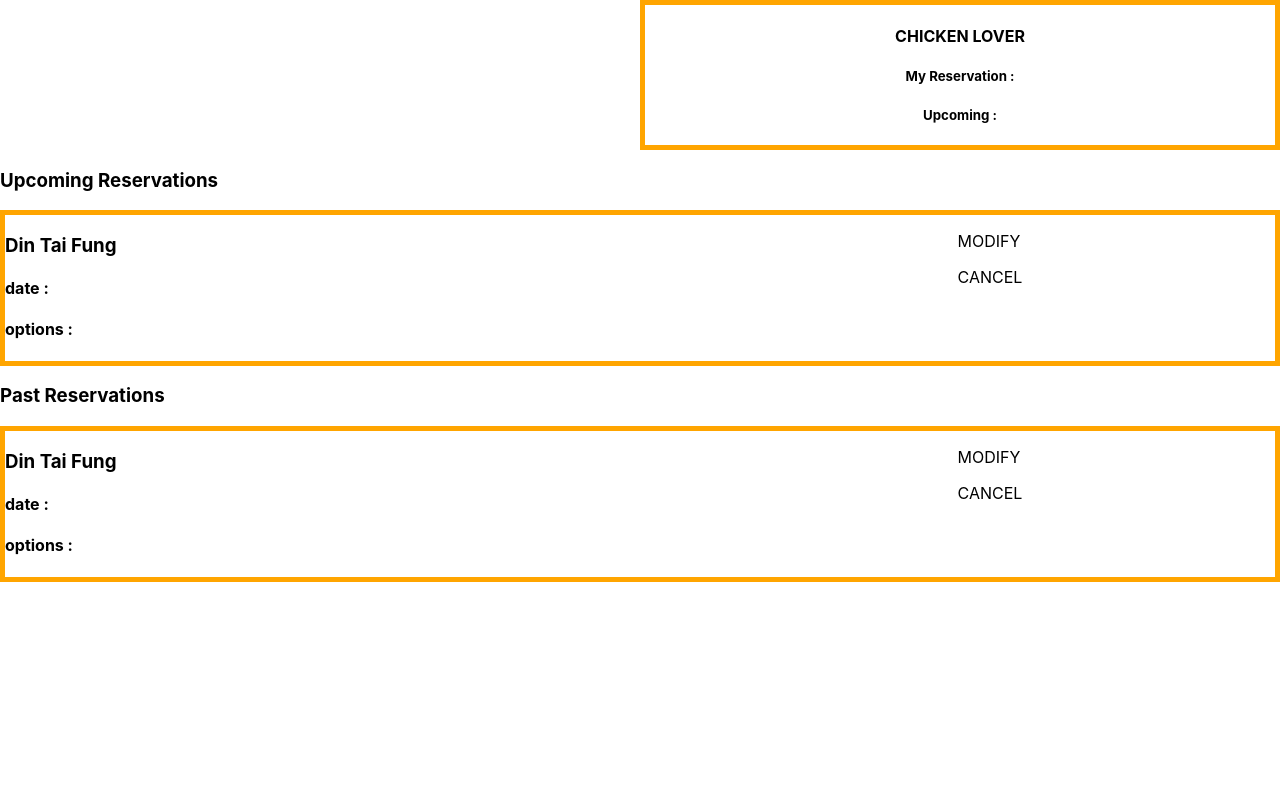
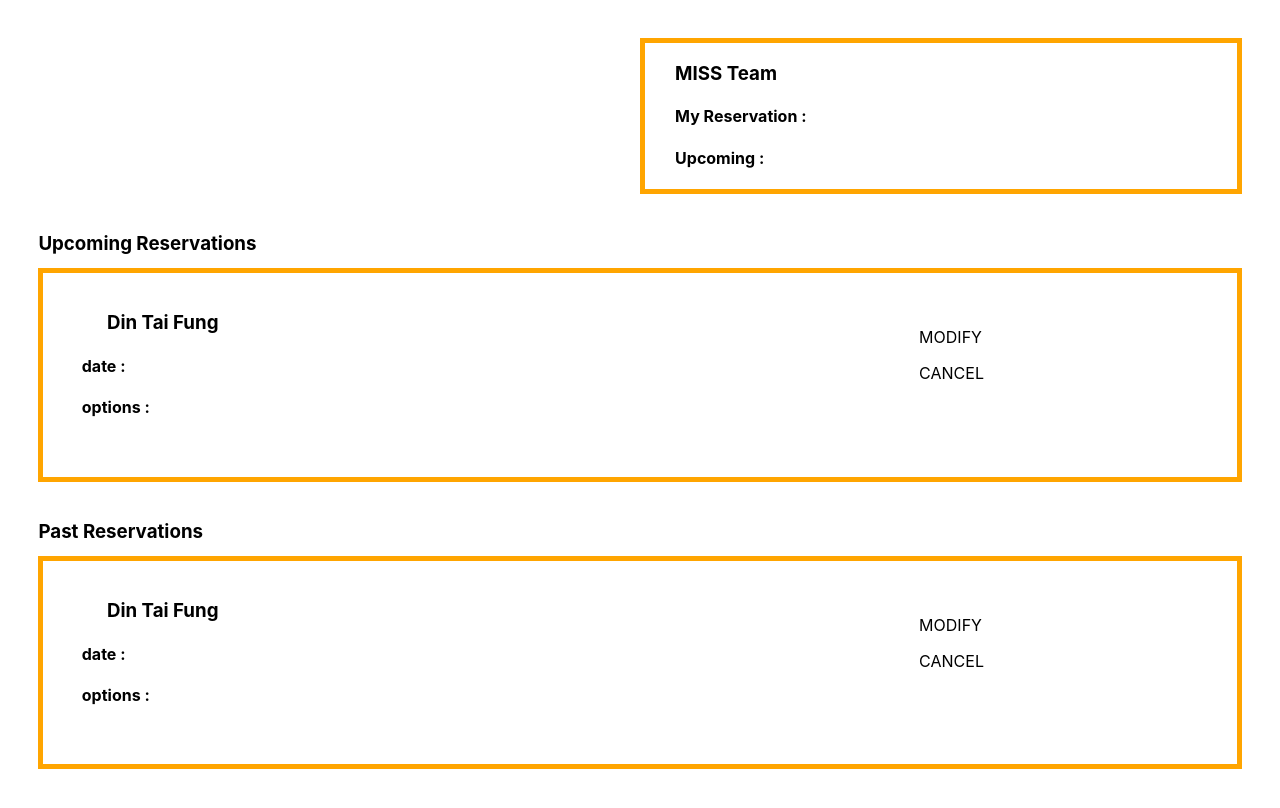
Before and after one commit to Sang-kyung/COOKIN, a React (Create React App) app: page /mypage in a window 1280 px wide. Built offline with nearby package versions, Linux system fonts and the light colour scheme.

Commit message:
Mypage, added margin

```diff
--- a/src/Components/MyinformationView.js
+++ b/src/Components/MyinformationView.js
@@ -3,19 +3,18 @@
 
 // view
 
-const MyinformationView = () => {
+const MyinformationView = ({nickname}) => {
 
   return <div>
             <div class = "grid">
               <div></div>
               <div class="information_box">
-                <h4>CHICKEN LOVER</h4>
-                <h5>My Reservation : </h5>
-                <h5>Upcoming : </h5>
+                <h3>{nickname}</h3>
+                <h4>My Reservation : </h4>
+                <h4>Upcoming : </h4>
               </div>
             </div>
           </div>
-
 }
 
 export default MyinformationView
--- a/src/Components/Mypage.css
+++ b/src/Components/Mypage.css
@@ -1,19 +1,28 @@
 .information_box {
+    padding-left: 5%;
     border : 5px solid orange;
+    text-align: left;
 }
 
 .grid {
     display: grid;
     grid-auto-flow: column;
     grid-template-columns: 2fr 2fr;
+    margin: 3%;
 }
 
 .reservation_box {
     border : 5px solid orange;
+    margin: 3%;
+    margin-top: 1%;
+    padding: 3%;
 }
 
 .reservation h3 {
     text-align: left;
+    margin:0;
+    margin-left: 3%;
+
 }
 
 .inform {
--- a/src/Page/MyPage.js
+++ b/src/Page/MyPage.js
@@ -9,8 +9,12 @@
   const history = useHistory();
   const jwtToken = useSelector((state) => state.user.jwtToken);
 
+  //const nickname = useSelector((state) => state.users.nickname);
+  const nickname = "MISS Team";
+
+
   return <div>
-    <MyinformationView />
+    <MyinformationView nickname={nickname}/>
     <div class='reservation'>
       <h3>Upcoming Reservations</h3>
       <MyreservationBox />
--- a/src/reducers/user.js
+++ b/src/reducers/user.js
@@ -16,6 +16,7 @@
   jwtToken: null,
 	cnt: 0,
   currentCategoryId: 2, //default
+  nickname: null,
 }
 
 const user = (state = initialState, action) => {
```
